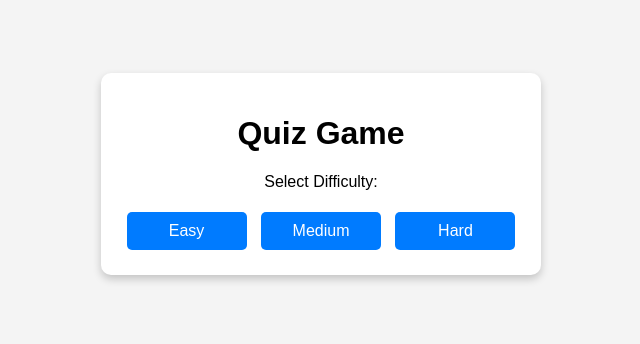
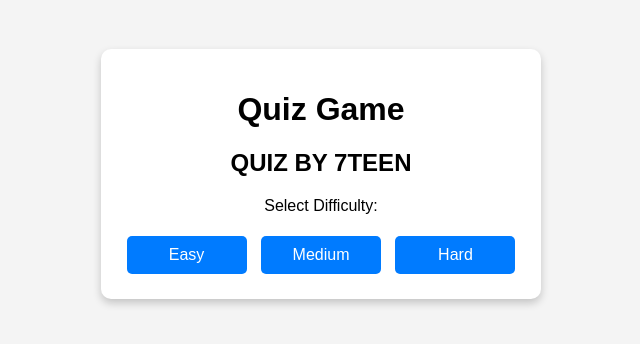
Before and after one commit to Ather17-mughal/quiz-, a plain HTML site: page index.html in a window 1280 px wide. Shown: the part 226-570 px from the top of the page, without its empty margins (319-959 px from the left). Drawn offline with Linux system fonts and the light colour scheme.

Commit message:
Update index.html

```diff
--- a/index.html
+++ b/index.html
@@ -9,6 +9,7 @@
 <body>
     <div id="quiz-container">
         <h1>Quiz Game</h1>
+        <h2 >QUIZ BY 7TEEN </h2>
         <div id="difficulty-container">
             <p>Select Difficulty:</p>
             <button class="difficulty-btn" data-difficulty="easy">Easy</button>
```
